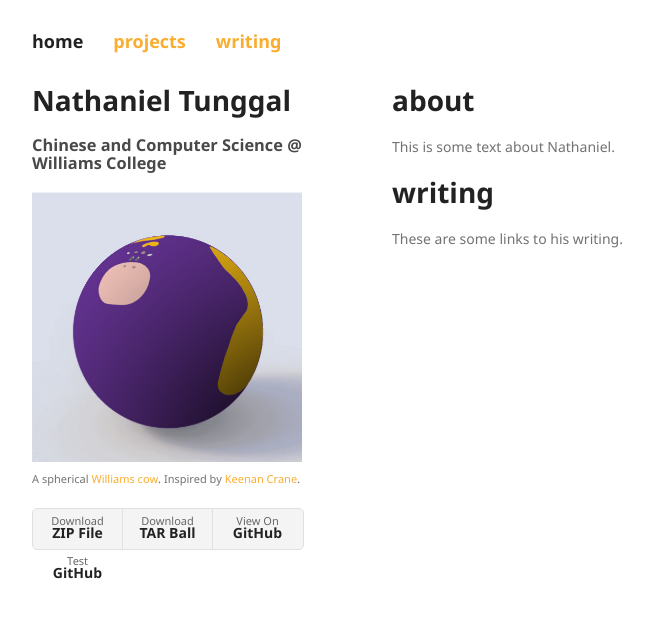
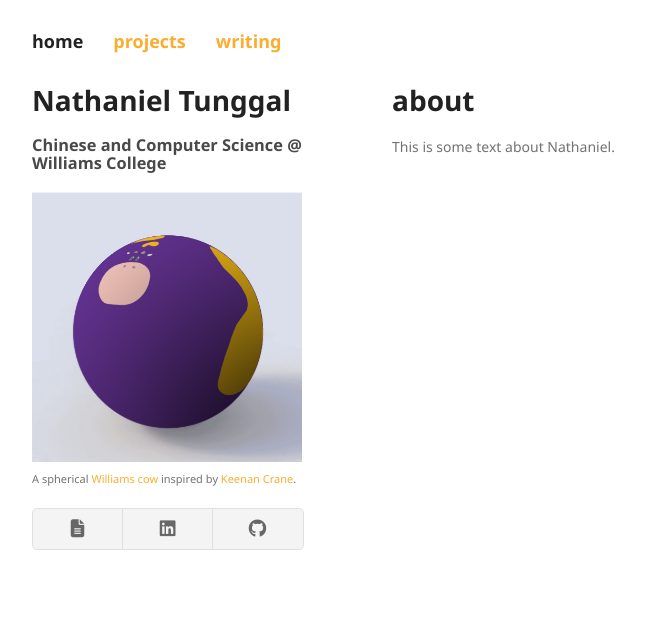
Before and after one commit to ntunggal/ntunggal.github.io, a Jekyll site: the page built from index.md, in a window 1280 px wide. Shown: the top 618 px of the page, without its empty margins (178-831 px from the left). Built offline with Jekyll 4.4.1, drawn with Linux system fonts in a browser that asks for light colours; our own code applies the rules of GitHub Pages for plain Markdown files.

Commit message:
trying to have icons instead of download links

```diff
--- a/_config.yml
+++ b/_config.yml
@@ -1,6 +1,7 @@
 title: Nathaniel Tunggal
 logo: /assets/img/purple-cow.png
 #description: Description appears below the image.
-show_downloads: true
+#show_downloads: true
+show_links: true
 google_analytics:
 theme: jekyll-theme-minimal
--- a/_layouts/default.html
+++ b/_layouts/default.html
@@ -7,6 +7,7 @@
 
 {% seo %}
     <link rel="stylesheet" href="{{ "/assets/css/style.css?v=" | append: site.github.build_revision | relative_url }}">
+    <link rel="stylesheet" href="https://cdnjs.cloudflare.com/ajax/libs/font-awesome/6.5.1/css/all.min.css">
     <!--[if lt IE 9]>
     <script src="https://cdnjs.cloudflare.com/ajax/libs/html5shiv/3.7.3/html5shiv.min.js"></script>
     <![endif]-->
@@ -31,22 +32,29 @@
           <img src="{{site.logo | relative_url}}" alt="Logo" />
         {% endif %}
 
-        <p><small>A spherical <a href="https://specialcollections.williams.edu/williams-history/groups/the-purple-cow-mascot/">Williams cow</a>. Inspired by <a href="https://www.cs.cmu.edu/~kmcrane/Projects/ModelRepository/">Keenan Crane</a>.</small></p>
+        <p><small>A spherical <a href="https://specialcollections.williams.edu/williams-history/groups/the-purple-cow-mascot/">Williams cow</a> inspired by <a href="https://www.cs.cmu.edu/~kmcrane/Projects/ModelRepository/">Keenan Crane</a>.</small></p>
 
         {% if site.github.is_project_page %}
         <p class="view"><a href="{{ site.github.repository_url }}">View the Project on GitHub <small>{{ site.github.repository_nwo }}</small></a></p>
         {% endif %}
 
-        <!--{% if site.github.is_user_page %}
-        <p class="view"><a href="{{ site.github.owner_url }}">View My GitHub Profile</a></p>
-        {% endif %}-->
-
-        {% if site.show_downloads %}
-        <ul class="downloads">
-          <li><a href="{{ site.github.zip_url }}">Download <strong>ZIP File</strong></a></li>
-          <li><a href="{{ site.github.tar_url }}">Download <strong>TAR Ball</strong></a></li>
-          <li><a href="{{ site.github.repository_url }}">View On <strong>GitHub</strong></a></li>
-          <li><a href="{{ site.github.repository_url }}">Test <strong>GitHub</strong></a></li>
+        {% if site.show_links %}
+        <ul class="links">
+          <li>
+            <a href="path-to-cv.pdf" target="_blank">
+              <i class="fas fa-file-alt"></i> <!-- CV Icon -->
+            </a>
+          </li>
+          <li>
+            <a href="https://www.linkedin.com/in/yourprofile" target="_blank">
+              <i class="fab fa-linkedin"></i> <!-- LinkedIn Icon -->
+            </a>
+          </li>
+          <li>
+            <a href="https://github.com/yourusername" target="_blank">
+              <i class="fab fa-github"></i> <!-- GitHub Icon -->
+            </a>
+          </li>
         </ul>
         {% endif %}
       </header>
--- a/_sass/jekyll-theme-minimal.scss
+++ b/_sass/jekyll-theme-minimal.scss
@@ -220,6 +220,71 @@ strong {
   color:#222;
 }
 
+/* links */
+
+ul.links {
+  list-style:none;
+  height:40px;
+  padding:0;
+  background: #f4f4f4;
+  border-radius:5px;
+  border:1px solid #e0e0e0;
+  width:270px;
+}
+
+.links li {
+  width:89px;
+  float:left;
+  border-right:1px solid #e0e0e0;
+  height:40px;
+}
+
+.links li:first-child a {
+  border-radius:5px 0 0 5px;
+}
+
+.links li:last-child a {
+  border-radius:0 5px 5px 0;
+}
+
+.links a {
+  display: flex;
+  align-items: center;
+  justify-content: center;
+  padding: 0;
+  height: 40px;
+}
+
+.links i {
+  font-size: 18px; /* Adjust icon size */
+  color: #676767;
+}
+
+.links a:hover i,
+.links a:focus i {
+  color: #675C5C;
+}
+
+.links ul a:active {
+  background-color:#f0f0f0;
+}
+
+strong {
+  color:#222;
+  font-weight:700;
+}
+
+.links li + li + li {
+  border-right:none;
+  width:89px;
+}
+
+.links a strong {
+  font-size:14px;
+  display:block;
+  color:#222;
+}
+
 section {
   width:500px;
   float:right;
--- a/index.md
+++ b/index.md
@@ -5,7 +5,3 @@ layout: default
 # about
 
 This is some text about Nathaniel.
-
-# writing
-
-These are some links to his writing.
```
Also changed, not shown: README.md.
